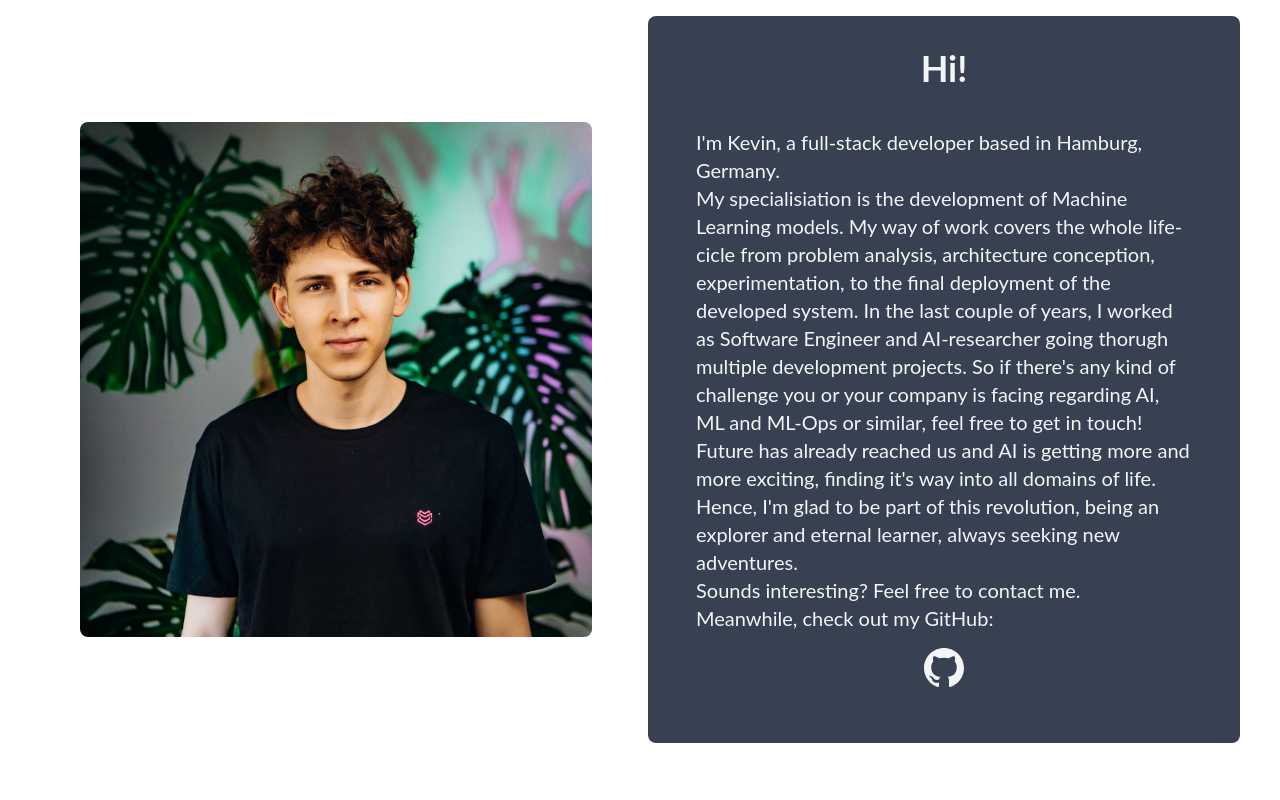
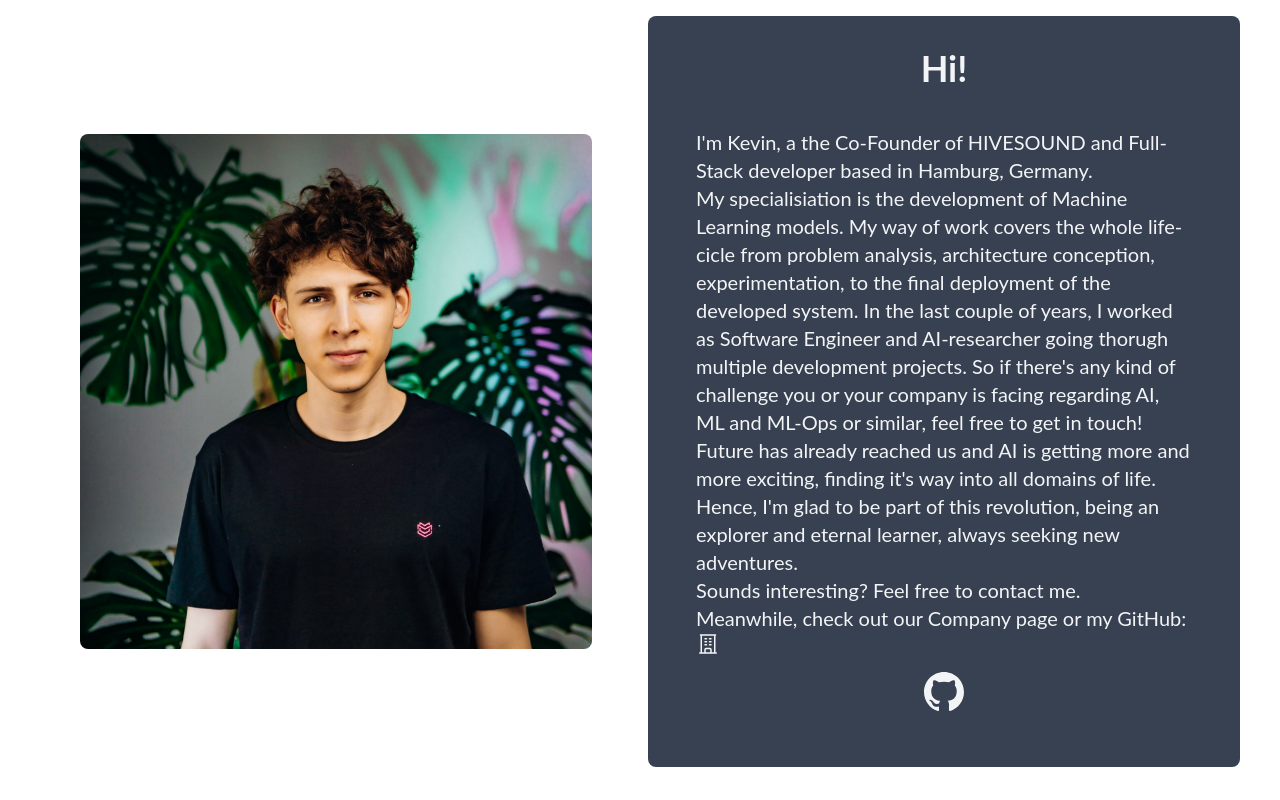
Before and after one commit to kevinkrs/personal-website, a Gatsby site: page / in a window 1280 px wide. Shown: the part 900-1700 px from the top of the page. Built offline with nearby package versions, Linux system fonts and the light colour scheme; Gatsby itself is replaced by a stand-in of ours; animation ran at ten frames a second.

Commit message:
adjusted infos

```diff
--- a/src/components/Home/about.tsx
+++ b/src/components/Home/about.tsx
@@ -27,7 +27,7 @@ export default function About() {
             <div className="text-gray-100 text-xl my-10 mx-2 lg:mx-8 md:mx-8">
               <p>
                 {' '}
-                I'm Kevin, a full-stack developer based in Hamburg, Germany.{' '}
+                I'm Kevin, a the Co-Founder of HIVESOUND and Full-Stack developer based in Hamburg, Germany.{' '}
               </p>
               <p>
                 My specialisiation is the development of Machine Learning models. My way of work covers the whole life-cicle from
@@ -40,7 +40,19 @@ export default function About() {
                 eternal learner, always seeking new adventures.{' '}
               </p>
               <p>Sounds interesting? Feel free to contact me.</p>
-              <p>Meanwhile, check out my GitHub:</p>
+              <p>Meanwhile, check out our Company page or my GitHub:</p>
+              <a href="https://hivesound.ai" target="_blank">
+              <svg xmlns="http://www.w3.org/2000/svg"
+              fill="none"
+              viewBox="0 0 24 24"
+              stroke-width="1.5"
+              stroke="currentColor"
+              className="w-6 h-6">
+              <path stroke-linecap="round"
+              stroke-linejoin="round"
+              d="M3.75 21h16.5M4.5 3h15M5.25 3v18m13.5-18v18M9 6.75h1.5m-1.5 3h1.5m-1.5 3h1.5m3-6H15m-1.5 3H15m-1.5 3H15M9 21v-3.375c0-.621.504-1.125 1.125-1.125h3.75c.621 0 1.125.504 1.125 1.125V21" />
+              </svg>
+              </a>
               <a href="https://github.com/kevinkrs" target="_blank">
                 <svg
                   fill="currentColor"
--- a/src/components/Home/hero.tsx
+++ b/src/components/Home/hero.tsx
@@ -40,9 +40,9 @@ export default function Hero() {
       <main className="relative mx-auto mx-10 mb-24">
         <div className="mt-12 md:mt-32 lg:mt-32 text-center flex-center text-gray-100 hover:text-gray-300 text-3xl">
           <h1>
-            <h2 className="font-bold text-gray-400 text-xl">FREELANCE</h2>
+            <h2 className="font-bold text-gray-400 text-xl">PERSONAL WEBSITE</h2>
             <span className="font-bold text-3xl sm:text-5xl">
-              Full-Stack Developer
+              Techie | Founder
             </span>{' '}
           </h1>
           {/* <div className="font-bold text-3xl sm:text-5xl mt-20 h-24 text-gray-400">
--- a/src/components/Home/tech-stack.tsx
+++ b/src/components/Home/tech-stack.tsx
@@ -91,7 +91,7 @@ export default function TechStack() {
               />
             </div>
             <div className="h-20 p-5 text-center text-gray-100 hover:text-gray-300 text-xl">
-              Applied AI | From model to production
+              Applied AI with pytorch
             </div>
           </div>
         </div>
```
